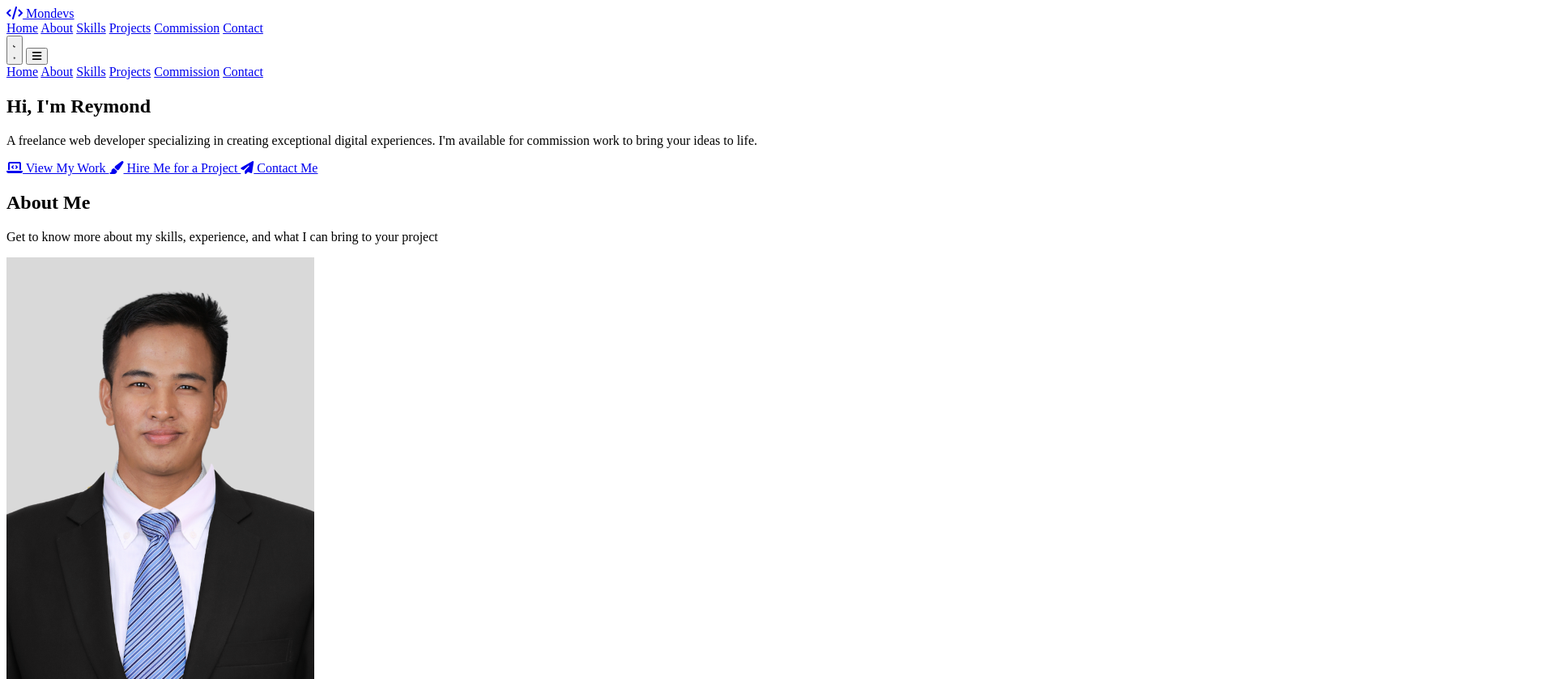
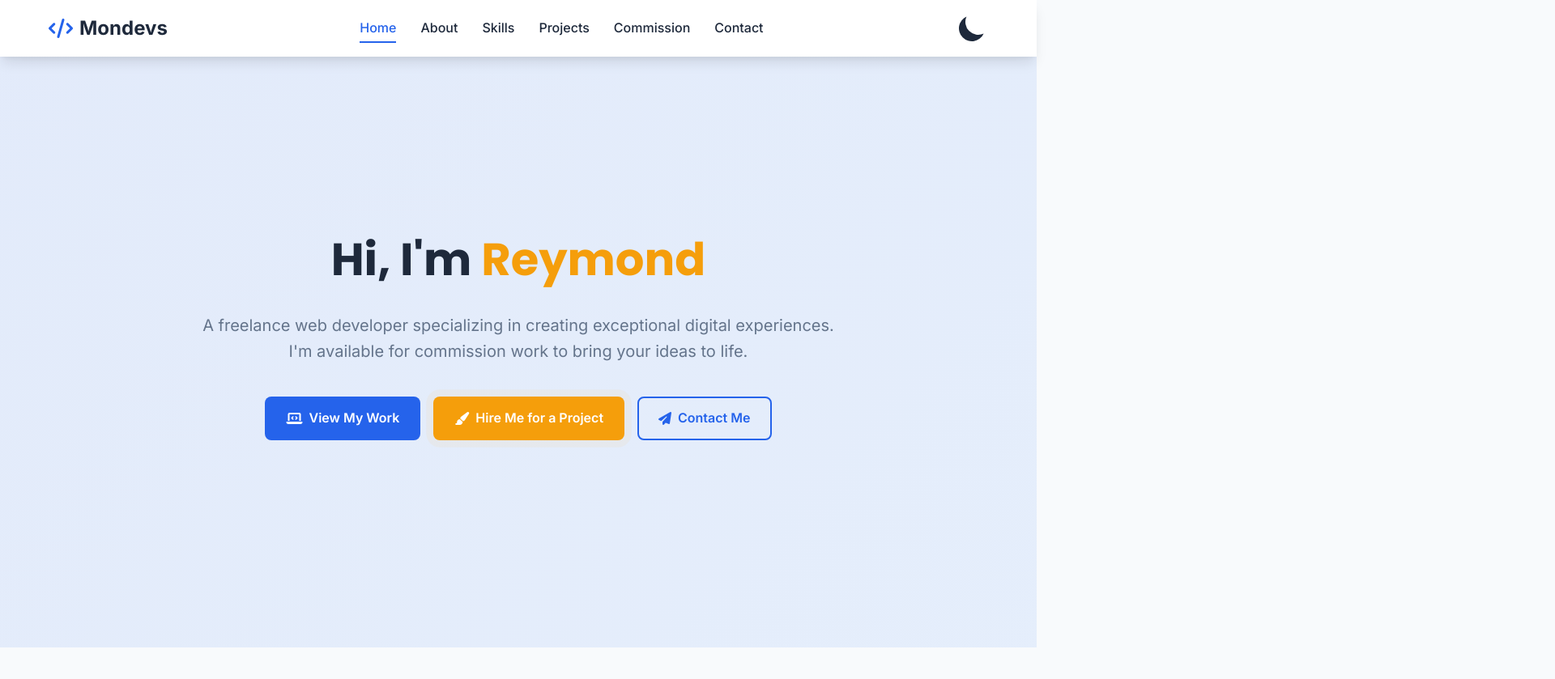
Before and after one commit to mond028/mondevs-portfolio, a plain HTML site: page index.html in a window 1280 px wide. Shown: the top 839 px of the page at 81% size, 1920 px wide, since content can reach past the window. Drawn offline with nearby package versions, Linux system fonts and the light colour scheme.

Commit message:
update_ilanding page

```diff
--- a/index.html
+++ b/index.html
@@ -10,9 +10,9 @@
     <link rel="preconnect" href="https://fonts.gstatic.com" crossorigin>
     <link href="https://fonts.googleapis.com/css2?family=Inter:wght@300;400;500;600;700&family=Poppins:wght@400;500;600;700&display=swap" rel="stylesheet">
     <link rel="stylesheet" href="https://cdnjs.cloudflare.com/ajax/libs/animate.css/4.1.1/animate.min.css">
-    <style>
+    <link rel="stylesheet" href="./assets/css/styles.css">
+    <link rel="icon" type="image/png" href="assets/images/favicon.png">
 
-    </style>
 </head>
 <body>
     <!-- Navigation -->
```
